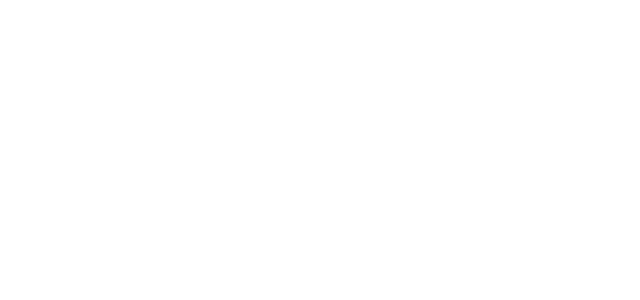
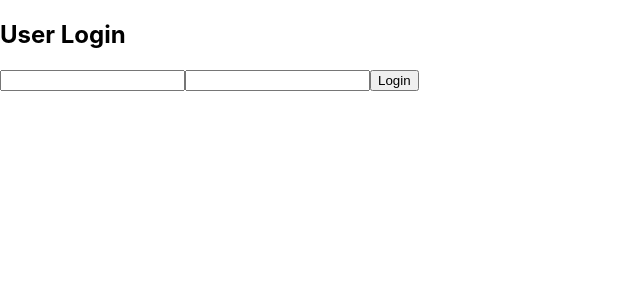
Before and after one commit to natekcroteau/ts-react-practice, a React (Create React App) app: page / in a window 1280 px wide. Shown: the top 300 px of the page, without its empty margins (0-640 px from the left). Built offline with nearby package versions, Linux system fonts and the light colour scheme.

Commit message:
added AuthService and Login component, model folder stablished

```diff
--- a/src/components/App.tsx
+++ b/src/components/App.tsx
@@ -1,9 +1,19 @@
+import React from 'react'
+import { User } from '../model/Model'
+import { AuthService } from '../services/AuthService'
+import { Login } from './Login'
 
-
-function App() {
-  return (
-    <div></div>
-  );
+interface AppState{
+  user: User | undefined
 }
 
-export default App;
+export default class App extends React.Component<{}, AppState>{
+
+  private authService: AuthService = new AuthService()
+
+  render(){
+    return(
+      <Login authService={this.authService} />
+    )
+  }
+}
--- /dev/null
+++ b/src/components/Login.tsx
@@ -0,0 +1,37 @@
+import React from 'react'
+import { AuthService } from '../services/AuthService'
+
+
+interface LoginProps {
+    authService: AuthService
+}
+
+interface LoginState {
+    userName: string,
+    password: string,
+    loginAttempted: boolean,
+    loginSuccessfull:boolean
+}
+
+export class Login extends React.Component<LoginProps, LoginState>{
+
+    state: LoginState = {
+        userName: '',
+        password: '',
+        loginAttempted: false,
+        loginSuccessfull: false
+    }
+
+    render(){
+        return(
+            <div>
+                 <h2>User Login</h2>
+                 <form>
+                     <input value={this.state.userName} />
+                     <input value={this.state.password} type="password" />
+                     <input type="submit" value="Login"/>
+                 </form>
+            </div>
+        )
+    }
+}
--- /dev/null
+++ b/src/model/Model.ts
@@ -0,0 +1,5 @@
+
+export interface User {
+    userName: string,
+    email: string
+}
--- /dev/null
+++ b/src/react-app-env.d.ts
@@ -0,0 +1 @@
+/// <reference types="react-scripts" />
--- /dev/null
+++ b/src/services/AuthService.ts
@@ -0,0 +1,16 @@
+import { User } from '../model/Model'
+
+
+export class AuthService{
+
+    public async login(userName: string, password: string ):Promise<User | undefined> {
+        if(userName === 'user' && password === '1234'){
+            return {
+                userName: userName,
+                email: 'some@email.com'
+            }
+        }else{
+            return undefined
+        }
+    }
+}
```
